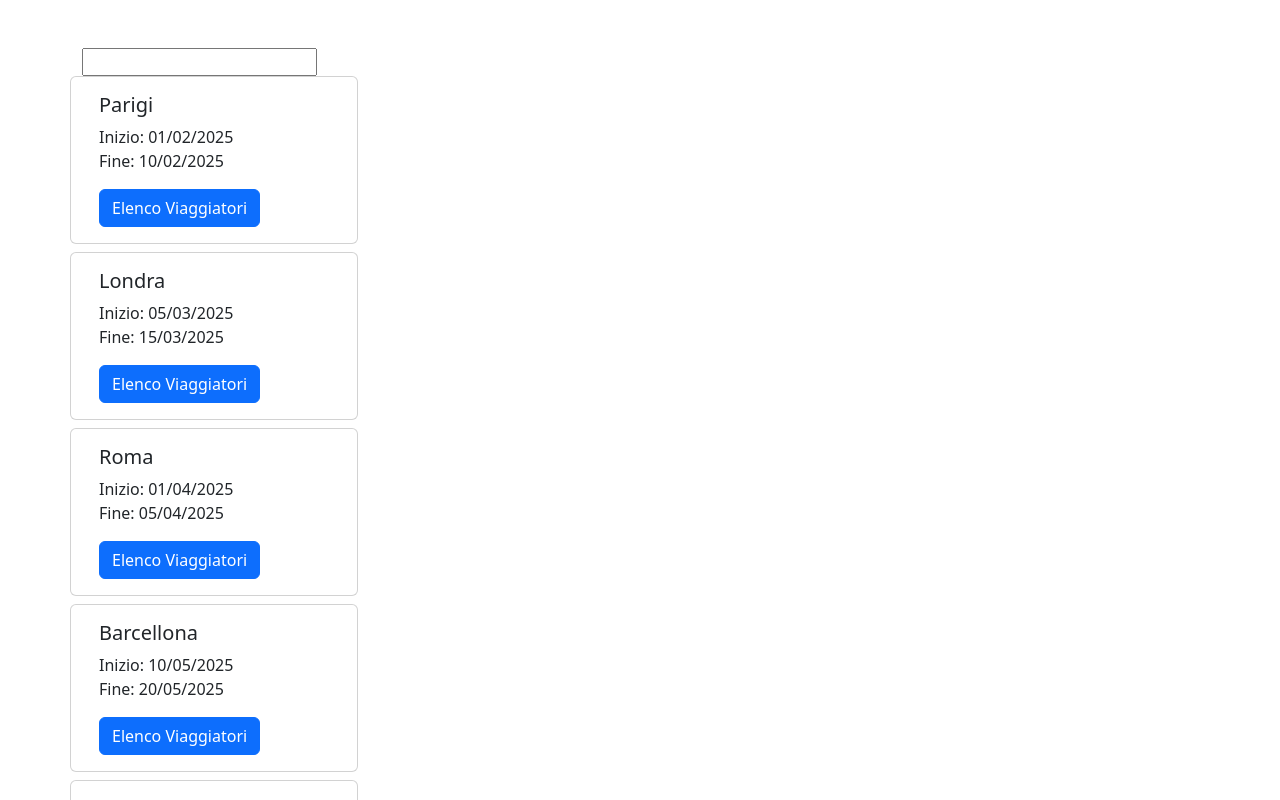
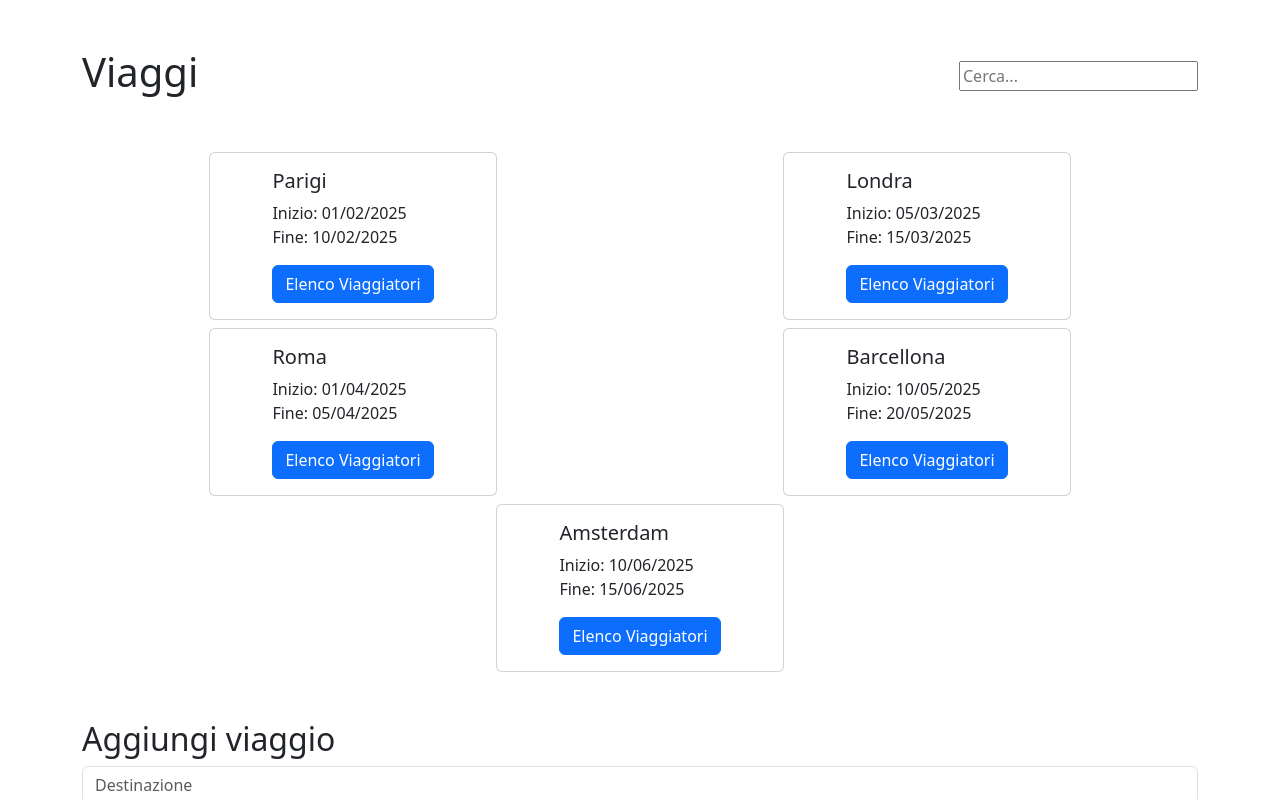
Before and after one commit to eduardorocco/boolean-trip, a React (Vite) app: page / in a window 1280 px wide. Shown: the top 800 px of the page. Built offline with nearby package versions, Linux system fonts and the light colour scheme.

Commit message:
Start css

```diff
--- a/src/Filter.jsx
+++ b/src/Filter.jsx
@@ -11,7 +11,7 @@ export function Filter(){
 
     return(
      <div>
-        <input type="text" name="search" value={string} onChange={(e)=>{handleSearch(e)}}/>
+        <input type="text" name="search" placeholder="Cerca..." value={string} onChange={(e)=>{handleSearch(e)}}/>
      </div>
     )
 }
--- a/src/index.css
+++ b/src/index.css
@@ -1,5 +1,5 @@
 * {
-  margin: 0 0;
-  padding: 0 0;
+  margin: 0 auto;
+  padding: 0 auto;
   box-sizing: border-box;
 }
--- a/src/pages/GroupDetail.jsx
+++ b/src/pages/GroupDetail.jsx
@@ -24,11 +24,14 @@ export default function GroupDetail() {
 
   return (
     <Container className="mt-5">
+      <Row>
       <Link to="/" className="btn btn-primary mb-3">
         Torna alla home
       </Link>
       <Filter />
+      </Row>
       <Row className="gap-2">
+        <h1>Elenco Viaggiatori</h1>
         {personeReattive.map((persona, index) => (
           <Accordion key={index}>
             <Accordion.Item eventKey={index}>
--- a/src/pages/HomePage.jsx
+++ b/src/pages/HomePage.jsx
@@ -1,5 +1,5 @@
 import viaggi from '../data/data.js';
-import { Container, Row, Card, Button } from 'react-bootstrap';
+import { Container, Row, Card, Button, Col } from 'react-bootstrap';
 import { Link } from 'react-router-dom';
 import { Filter } from '../Filter.jsx';
 import { GlobalContext } from '../GlobalContext.jsx';
@@ -23,9 +23,19 @@ export default function HomePage() {
   return (
     <>
       <Container className="mt-5">
-        <Filter />
-        <Row className="flex-column gap-2">
+        <Row className="d-flex justify-content-between">
+          <Col>
+            <h1>Viaggi</h1>
+          </Col>
+          <Col className='text-end align-self-center'>
+            <Filter/>
+          </Col>
+        </Row>
+      </Container>
+      <Container className="mt-5">
+        <Row className='gap-2'>
           {viaggiFinali.map((viaggio, index) => (
+            <Col md={4} >
               <Card key={index} style={{ width: '18rem' }}>
                 <Card.Body>
                   <Card.Title>{viaggio.luogo}</Card.Title>
@@ -40,10 +50,17 @@ export default function HomePage() {
                   </Link>
                 </Card.Body>
               </Card>
+            </Col>
           ))}
         </Row>
       </Container>
+      <Container className='mt-5'>
+        <Row>
+          <h2>Aggiungi viaggio</h2>
           <AddTrip />
+        </Row>
+      </Container>
+
     </>
   );
 }
```
Lines whose indentation alone changed are shown as unchanged.
